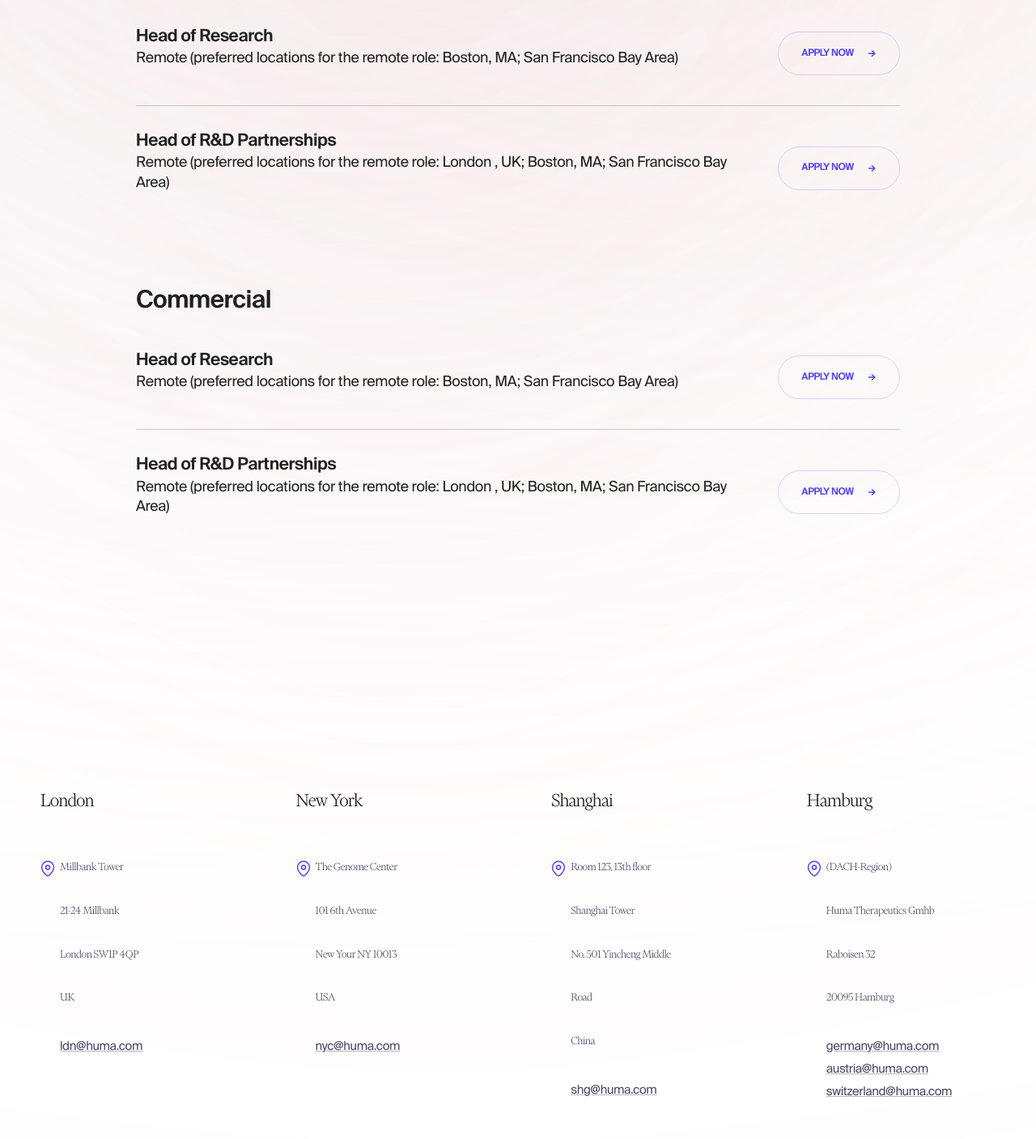
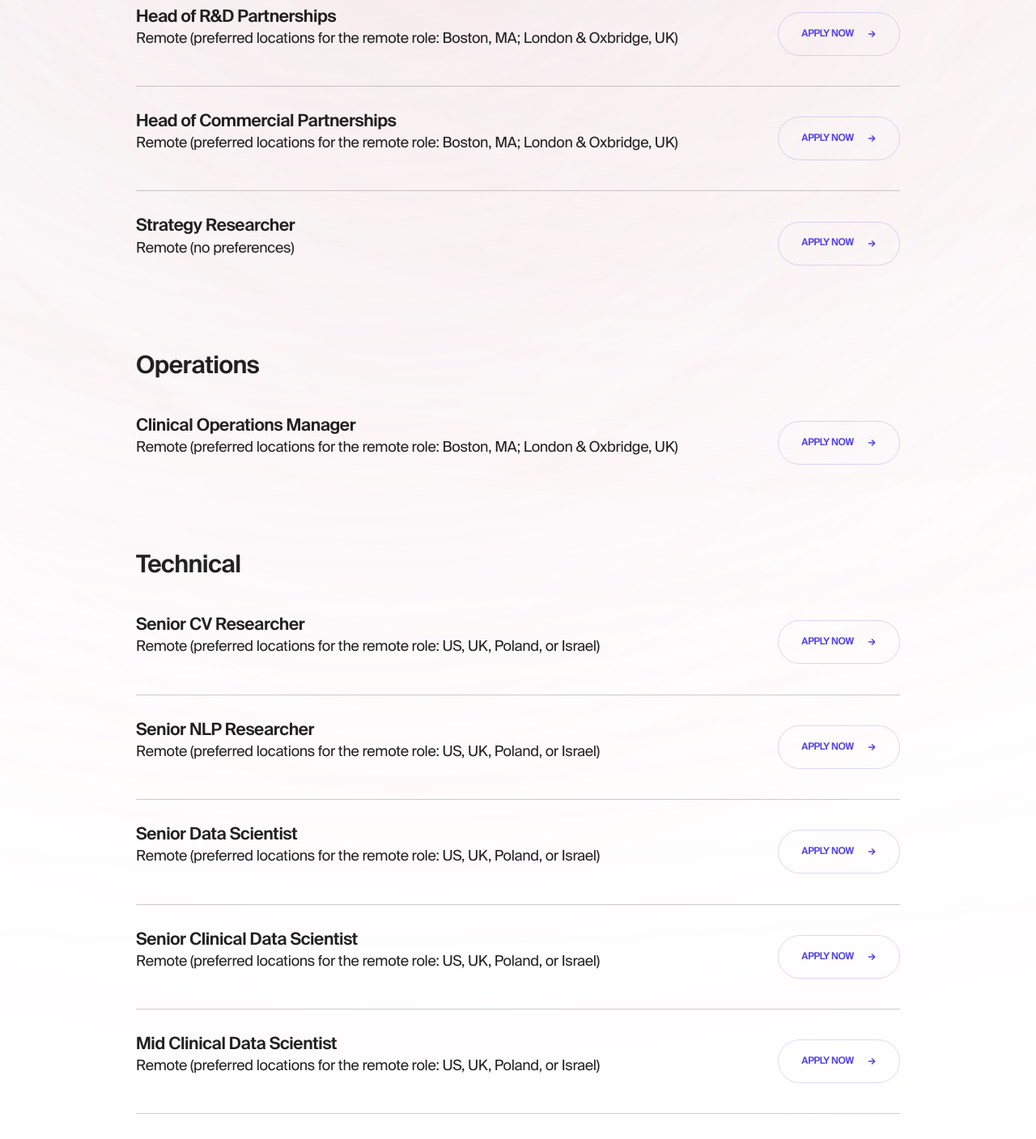
Before and after one commit to EniuK/solvemedTest, a Next.js app: page /careers in a window 1280 px wide. Shown: the part 1440-2847 px from the top of the page at 81% size. Built offline with nearby package versions, Linux system fonts and the light colour scheme.

Commit message:
chore: change positions on career, update text on contact

```diff
--- a/src/pages/careers.tsx
+++ b/src/pages/careers.tsx
@@ -13,12 +13,32 @@ const careers = [
       {
         title: "Head of Research",
         description: "Remote (preferred locations for the remote role: Boston, MA; San Francisco Bay Area)",
-        url: "https://google.com",
+        url: "/contact",
       },
       {
+        title: "Computational Neuroscientist",
+        description: "Remote (preferred locations for the remote role: Boston, MA; London & Oxbridge, UK)",
+        url: "/contact",
+      },
+    ],
+  },
+  {
+    category: "Commercial",
+    positions: [
+      {
         title: "Head of R&D Partnerships",
-        description: "Remote (preferred locations for the remote role: London , UK; Boston, MA; San Francisco Bay Area)",
-        url: "https://google.com",
+        description: "Remote (preferred locations for the remote role: Boston, MA; London & Oxbridge, UK)",
+        url: "/contact",
+      },
+      {
+        title: "Head of Commercial Partnerships",
+        description: "Remote (preferred locations for the remote role: Boston, MA; London & Oxbridge, UK)",
+        url: "/contact",
+      },
+      {
+        title: "Strategy Researcher",
+        description: "Remote (no preferences)",
+        url: "/contact",
       },
     ],
   },
@@ -26,29 +46,44 @@ const careers = [
     category: "Operations",
     positions: [
       {
-        title: "Head of Research",
-        description: "Remote (preferred locations for the remote role: Boston, MA; San Francisco Bay Area)",
-        url: "https://google.com",
-      },
-      {
-        title: "Head of R&D Partnerships",
-        description: "Remote (preferred locations for the remote role: London , UK; Boston, MA; San Francisco Bay Area)",
-        url: "https://google.com",
+        title: "Clinical Operations Manager",
+        description: "Remote (preferred locations for the remote role: Boston, MA; London & Oxbridge, UK)",
+        url: "/contact",
       },
     ],
   },
   {
-    category: "Commercial",
+    category: "Technical",
     positions: [
       {
-        title: "Head of Research",
-        description: "Remote (preferred locations for the remote role: Boston, MA; San Francisco Bay Area)",
-        url: "https://google.com",
+        title: "Senior CV Researcher",
+        description: "Remote (preferred locations for the remote role: US, UK, Poland, or Israel)",
+        url: "/contact",
       },
       {
-        title: "Head of R&D Partnerships",
-        description: "Remote (preferred locations for the remote role: London , UK; Boston, MA; San Francisco Bay Area)",
-        url: "https://google.com",
+        title: "Senior NLP Researcher",
+        description: "Remote (preferred locations for the remote role: US, UK, Poland, or Israel)",
+        url: "/contact",
+      },
+      {
+        title: "Senior Data Scientist",
+        description: "Remote (preferred locations for the remote role: US, UK, Poland, or Israel)",
+        url: "/contact",
+      },
+      {
+        title: "Senior Clinical Data Scientist",
+        description: "Remote (preferred locations for the remote role: US, UK, Poland, or Israel)",
+        url: "/contact",
+      },
+      {
+        title: "Mid Clinical Data Scientist",
+        description: "Remote (preferred locations for the remote role: US, UK, Poland, or Israel)",
+        url: "/contact",
+      },
+      {
+        title: "Senior Software Engineer",
+        description: "Remote (preferred locations for the remote role: US, UK, Poland, or Israel)",
+        url: "/contact",
       },
     ],
   },
--- a/src/pages/contact.tsx
+++ b/src/pages/contact.tsx
@@ -34,8 +34,11 @@ const Contact: NextPage<any> = () => {
         <Typography variant="subtitle1" mb="30px" fontSize={42} style={{ margin: "0 auto", marginBottom: "2.5%" }} width={{ xs: "100%", md: "40%" }}>
           Let’s partner up and make groundbreaking discoveries together
         </Typography>
+        <Typography variant="body2" mb="165px" style={{ margin: "0 auto", marginBottom: "5%" }} width={{ xs: "100%", md: "40%" }}>
+          We are always on a look out of people with diverse engineering, scientific, operations expertise.
+        </Typography>
         <Typography variant="body2" mb="165px" style={{ margin: "0 auto", marginBottom: "10%" }} width={{ xs: "100%", md: "40%" }}>
-          We are always on a look out of people with diverse engineering, scientific, operations expertise.
+          Send your CV or LinkedIn profile and the position you are interested in.
         </Typography>
 
         <Formik
```
